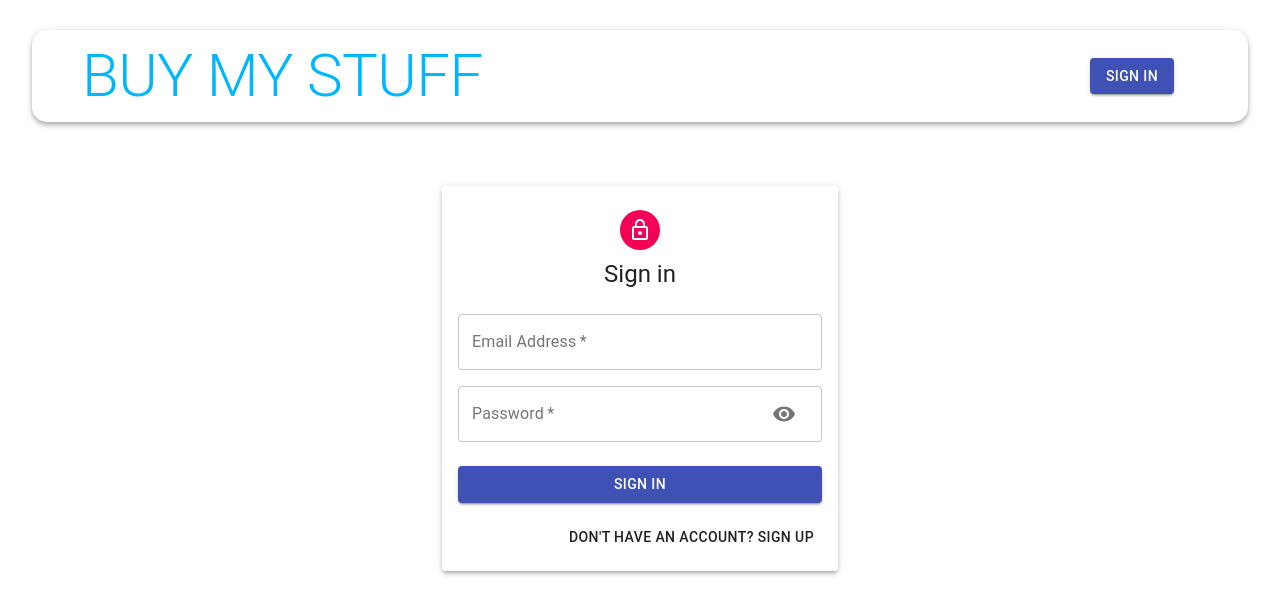
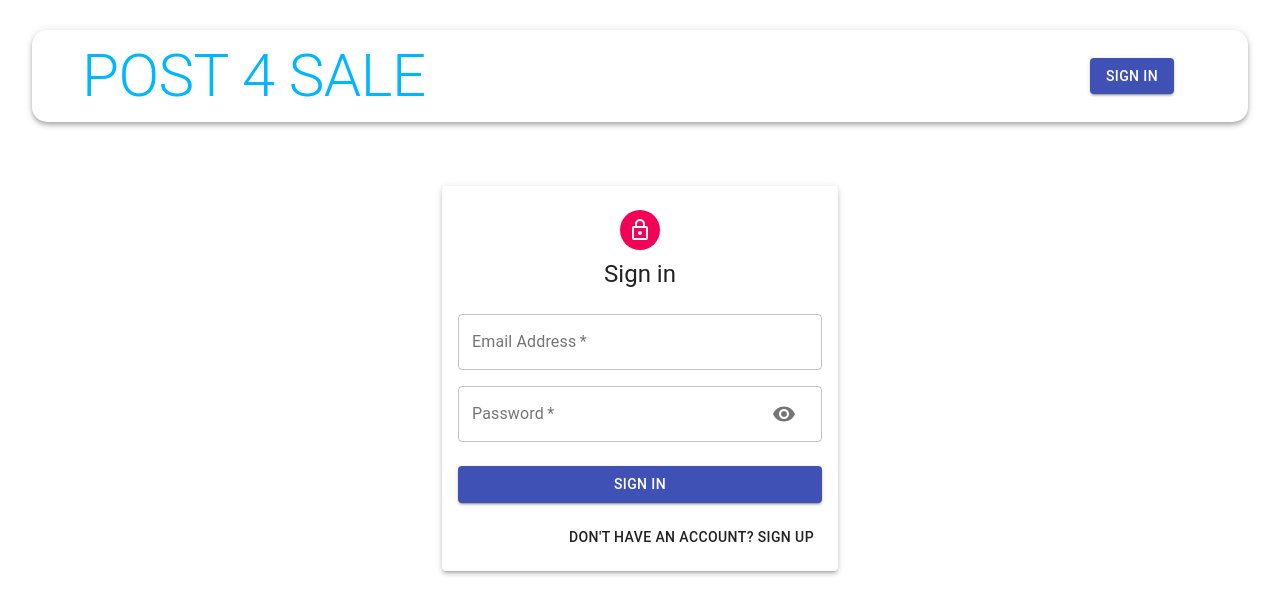
Before and after one commit to lucawic/post4sale, a React (Create React App) app in the folder client/: page /auth in a window 1280 px wide. Shown: the top 614 px of the page. Built offline with nearby package versions, Linux system fonts and the light colour scheme.

Commit message:
Some styling

```diff
--- a/client/src/components/Auth/styles.js
+++ b/client/src/components/Auth/styles.js
@@ -18,7 +18,7 @@ export default makeStyles((theme) => ({
     backgroundColor: theme.palette.secondary.main,
   },
   form: {
-    width: '100%', // Fix IE 11 issue.
+    width: '100%',
     marginTop: theme.spacing(3),
   },
   submit: {
--- a/client/src/components/Navbar/Navbar.js
+++ b/client/src/components/Navbar/Navbar.js
@@ -36,7 +36,7 @@ const Navbar = () => {
   return (
     <AppBar className={classes.appBar} position="static" color="inherit">
       <div className={classes.brandContainer}>
-        <Typography component={Link} to="/" className={classes.heading} variant="h2" align="center">BUY MY STUFF</Typography>
+        <Typography component={Link} to="/" className={classes.heading} variant="h2" align="center">POST 4 SALE</Typography>
       </div>
       <Toolbar className={classes.toolbar}>
         {user?.result ? (
--- a/client/src/components/Navbar/styles.js
+++ b/client/src/components/Navbar/styles.js
@@ -6,6 +6,7 @@ export default makeStyles((theme) => ({
     borderRadius: 15,
     margin: '30px 0',
     display: 'flex',
+    width: '100%',
     flexDirection: 'row',
     justifyContent: 'space-between',
     alignItems: 'center',
```
